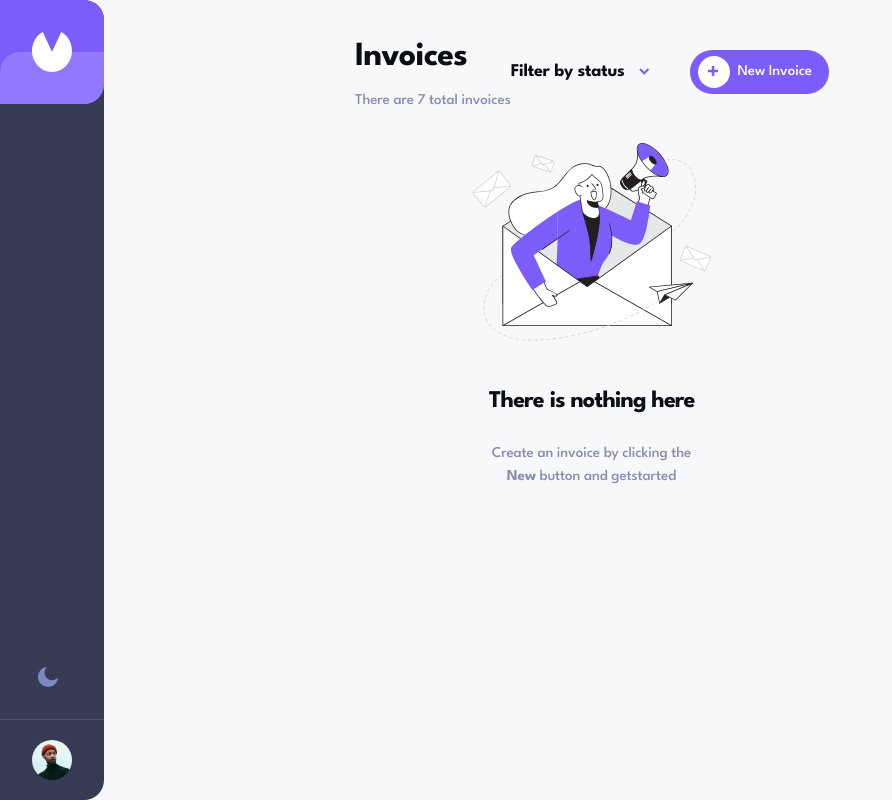
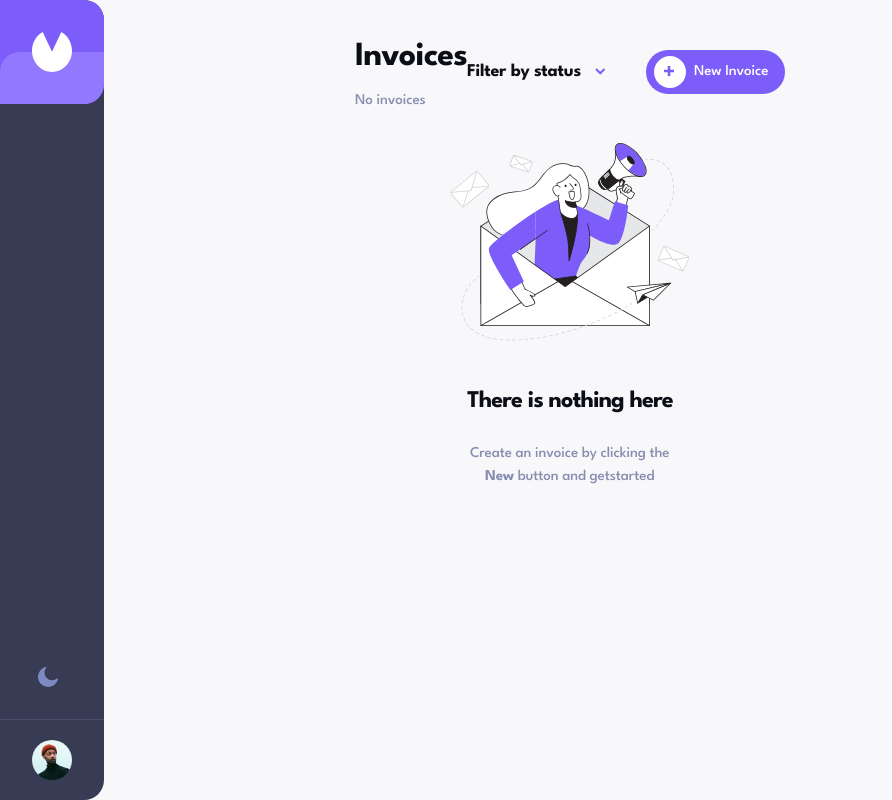
Before and after one commit to maahmoudhamada2/invoice-app, a React (Vite) app: page / in a window 1280 px wide. Shown: the whole page, without its empty margins (0-892 px from the left). Built offline with nearby package versions, Linux system fonts and the light colour scheme.

Commit message:
feat(invoice-status): add dynamic invoices counter to status bar

```diff
--- a/src/features/invoices/components/StatusBar.tsx
+++ b/src/features/invoices/components/StatusBar.tsx
@@ -2,16 +2,43 @@ import invoiceButtonsConfig from "../config/invoiceButtons.config";
 import Button from "../../../components/Button/Button";
 import Filters from "./Filters";
 import useAppUiStore from "@/store/useAppUiStore";
+import useInvoicesStore from "../store/useInvoicesStore";
+
+const invoiceCounter = (status: string, invCount: number) => {
+  const isAll = status === "all";
+  const mainText =
+    invCount === 0
+      ? `No ${!isAll ? status : ""} invoices`
+      : `There ${invCount === 1 ? "is" : "are"} ${invCount}
+      ${isAll ? "total" : ""}
+      ${!isAll ? status : ""}
+      invoice${invCount > 1 ? "s" : ""}`;
+
+  const altText = `
+    ${invCount === 0 ? "No" : invCount}
+    ${!isAll ? status : ""}
+    invoice${invCount > 1 || invCount === 0 ? "s" : ""}`;
+  return { mainText, altText };
+};
 
 const StatusBar = () => {
   const openForm = useAppUiStore((state) => state.openForm);
+  const invoices = useInvoicesStore((state) => state.invoices);
+  const filterStatus = useInvoicesStore((state) => state.filterStatus);
+
+  const filteredInvoices = invoices.filter((invoice) =>
+    filterStatus === "all" ? true : invoice.status === filterStatus,
+  );
+  const invCount = filteredInvoices.length;
+  const { mainText, altText } = invoiceCounter(filterStatus, invCount);
+
   return (
     <div className="flex justify-between">
       <div className="flex flex-col gap-0.75 md:gap-1.5">
         <h1 className="text-heading text-main">Invoices</h1>
         <p className="text-subtle dark:text-muted text-body">
-          <span className="md:hidden"> 7 invoices</span>
-          <span className="max-md:hidden">There are 7 total invoices</span>
+          <span className="max-md:hidden">{mainText}</span>
+          <span className="md:hidden">{altText}</span>
         </p>
       </div>
       <div className="flex items-center gap-10">
```
